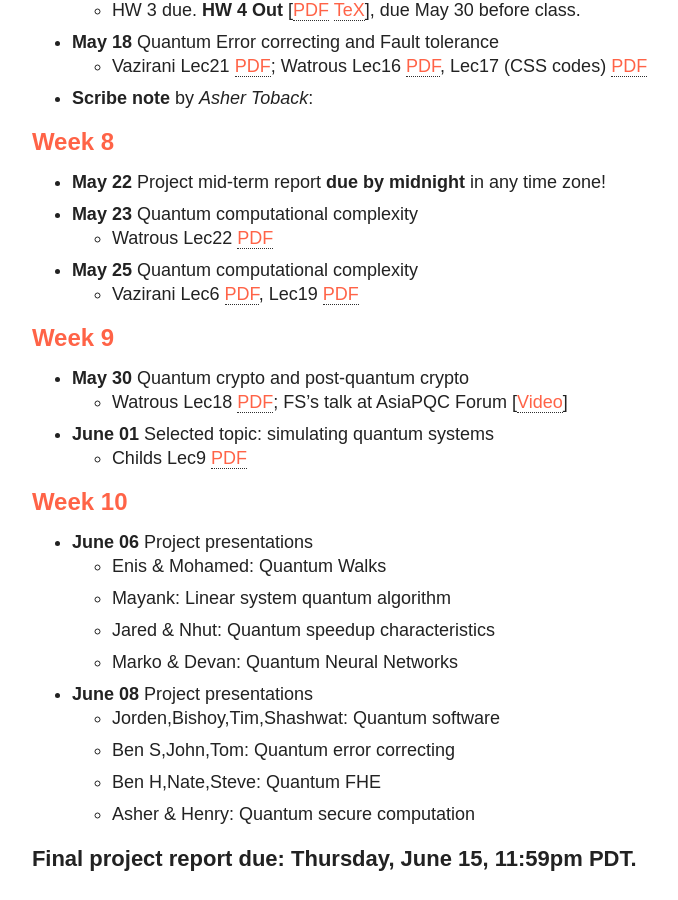
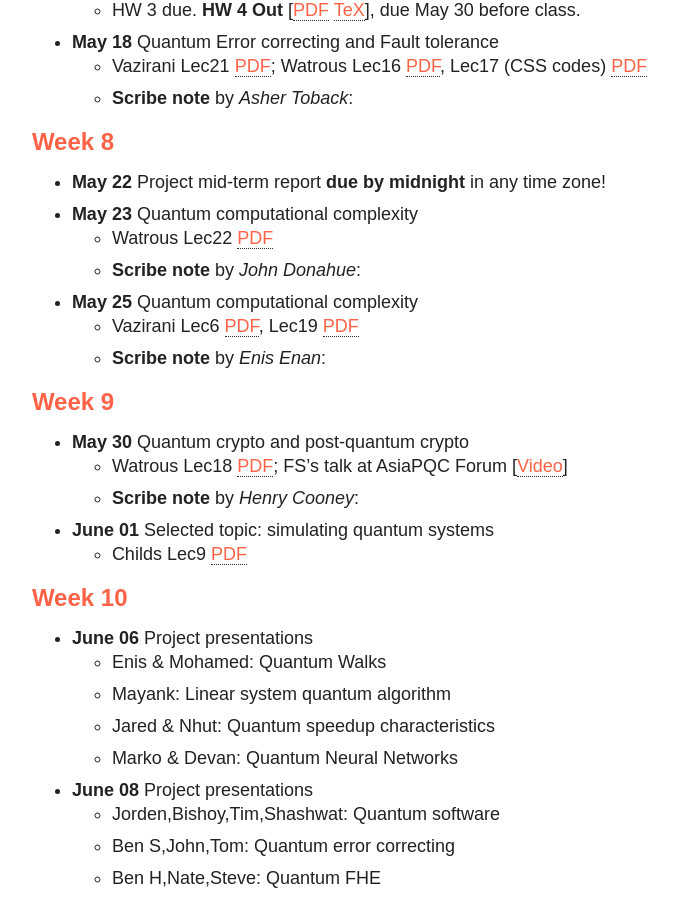
Before and after one commit to fangsonghub/fangsonghub.github.io, a Jekyll site: the page built from teaching/s17_4510_qc/schedule.md, in a window 1280 px wide and 900 px high, scrolled down 1799 px. Shown: the whole window, without its empty margins (254-932 px from the left). Built offline with Jekyll 4.4.1, drawn with Linux system fonts in a browser that asks for light colours; nearby versions of some CDN libraries; some of the changed text lies outside the part shown.

Commit message:
scibe notes

```diff
--- a/teaching/s17_4510_qc/schedule.md
+++ b/teaching/s17_4510_qc/schedule.md
@@ -78,19 +78,23 @@ modified: 2017-05-08
       [TeX]({{base}}/teaching/s17_4510_qc/s17_qc_hw4.tex){:target="_blank"}],
       due May 30 before class.
 *  **May 18** Quantum Error correcting and Fault tolerance
-   *  Vazirani Lec21 [PDF](https://people.eecs.berkeley.edu/~vazirani/s07quantum/notes/qecc.pdf){:target="_blank"}; Watrous Lec16 [PDF](https://cs.uwaterloo.ca/~watrous/CPSC519/LectureNotes/16.pdf){:target="_blank"}, Lec17 (CSS codes) [PDF](https://cs.uwaterloo.ca/~watrous/CPSC519/LectureNotes/17.pdf){:target="_blank"}
-  *  **Scribe note** by _Asher Toback_: <!--[[PDF]({{base}}/teaching/s17_4510_qc/){:target="_blank"} [TeX]({{base}}/teaching/s17_4510_qc/){:target="_blank"}]-->
+    *  Vazirani Lec21 [PDF](https://people.eecs.berkeley.edu/~vazirani/s07quantum/notes/qecc.pdf){:target="_blank"}; Watrous Lec16 [PDF](https://cs.uwaterloo.ca/~watrous/CPSC519/LectureNotes/16.pdf){:target="_blank"}, Lec17 (CSS codes) [PDF](https://cs.uwaterloo.ca/~watrous/CPSC519/LectureNotes/17.pdf){:target="_blank"}
+    *  **Scribe note** by _Asher Toback_: <!--[[PDF]({{base}}/teaching/s17_4510_qc/){:target="_blank"} [TeX]({{base}}/teaching/s17_4510_qc/){:target="_blank"}]-->
 
 ## Week 8
 *  **May 22** Project mid-term report **due by midnight** in any time zone!
 *  **May 23** Quantum computational complexity
-   *  Watrous Lec22 [PDF](https://cs.uwaterloo.ca/~watrous/CPSC519/LectureNotes/22.pdf){:target="_blank"}
+    *  Watrous Lec22 [PDF](https://cs.uwaterloo.ca/~watrous/CPSC519/LectureNotes/22.pdf){:target="_blank"}
+    *  **Scribe note** by _John Donahue_: <!--[[PDF]({{base}}/teaching/s17_4510_qc/){:target="_blank"}
+       [TeX]({{base}}/teaching/s17_4510_qc/){:target="_blank"}]-->
 *  **May 25** Quantum computational complexity
-   *  Vazirani Lec6 [PDF](https://people.eecs.berkeley.edu/~vazirani/s07quantum/notes/lecture6.pdf){:target="_blank"}, Lec19 [PDF](https://people.eecs.berkeley.edu/~vazirani/s07quantum/notes/qma.pdf){:target="_blank"}
+    *  Vazirani Lec6 [PDF](https://people.eecs.berkeley.edu/~vazirani/s07quantum/notes/lecture6.pdf){:target="_blank"}, Lec19 [PDF](https://people.eecs.berkeley.edu/~vazirani/s07quantum/notes/qma.pdf){:target="_blank"}
+    *  **Scribe note** by _Enis Enan_: <!--[[PDF]({{base}}/teaching/s17_4510_qc/){:target="_blank"} [TeX]({{base}}/teaching/s17_4510_qc/){:target="_blank"}]-->
 
 ## Week 9
 *  **May 30** Quantum crypto and post-quantum crypto
-   *  Watrous Lec18 [PDF](https://cs.uwaterloo.ca/~watrous/CPSC519/LectureNotes/18.pdf){:target="_blank"}; FS's talk at AsiaPQC Forum [[Video](https://www.youtube.com/watch?v=n39-FOmNh5g){:target="_blank"}]
+    *  Watrous Lec18 [PDF](https://cs.uwaterloo.ca/~watrous/CPSC519/LectureNotes/18.pdf){:target="_blank"}; FS's talk at AsiaPQC Forum [[Video](https://www.youtube.com/watch?v=n39-FOmNh5g){:target="_blank"}]
+    *  **Scribe note** by _Henry Cooney_: <!--[[PDF]({{base}}/teaching/s17_4510_qc/){:target="_blank"} [TeX]({{base}}/teaching/s17_4510_qc/){:target="_blank"}]-->
 *  **June 01** Selected topic: simulating quantum systems
     * Childs Lec9 [PDF](http://www.cs.umd.edu/~amchilds/teaching/w13/l09.pdf){:target="_blank"}
 
```
Also changed, not shown: other parts of teaching/s17_4510_qc/schedule.md (+2 -2 lines), 4 other files.
